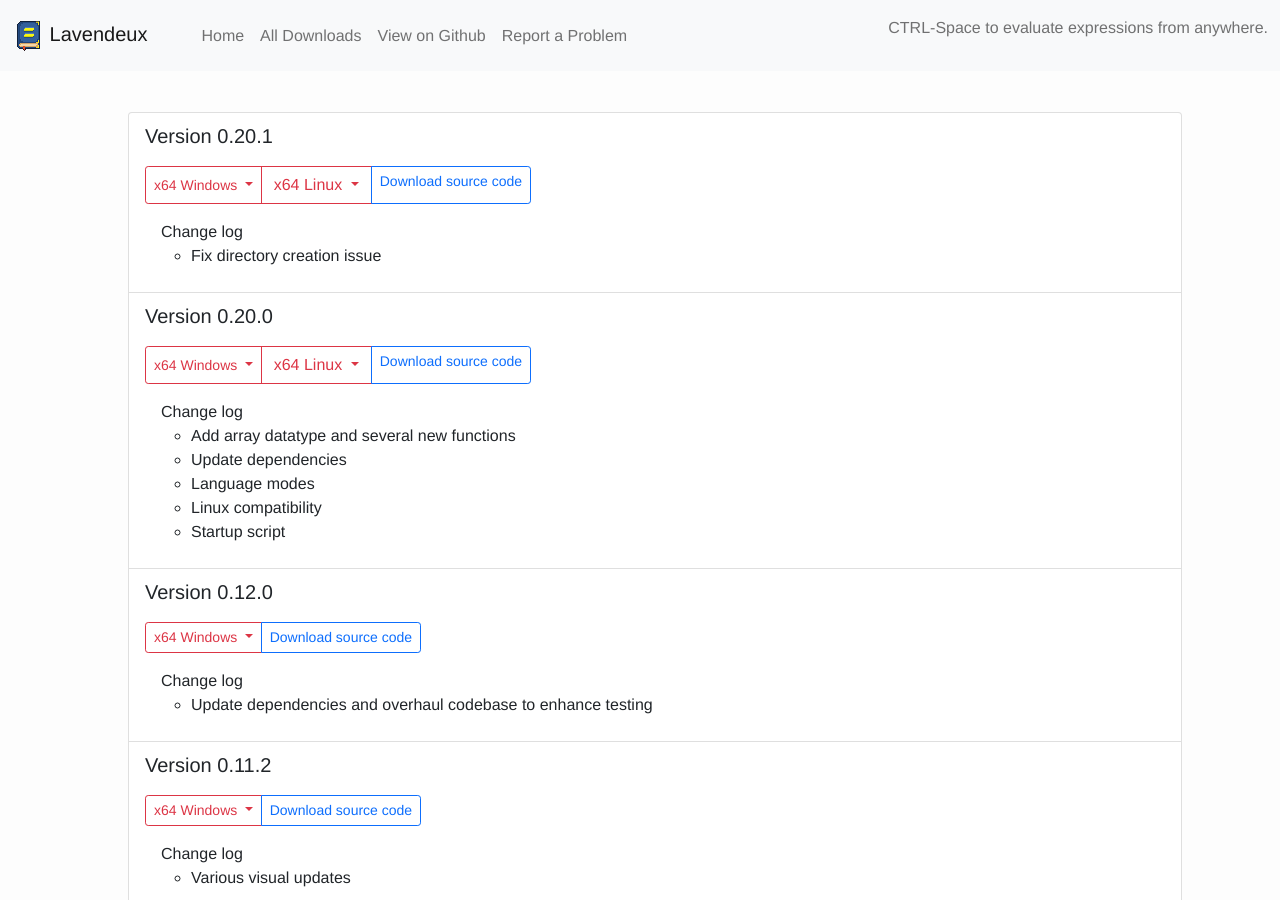
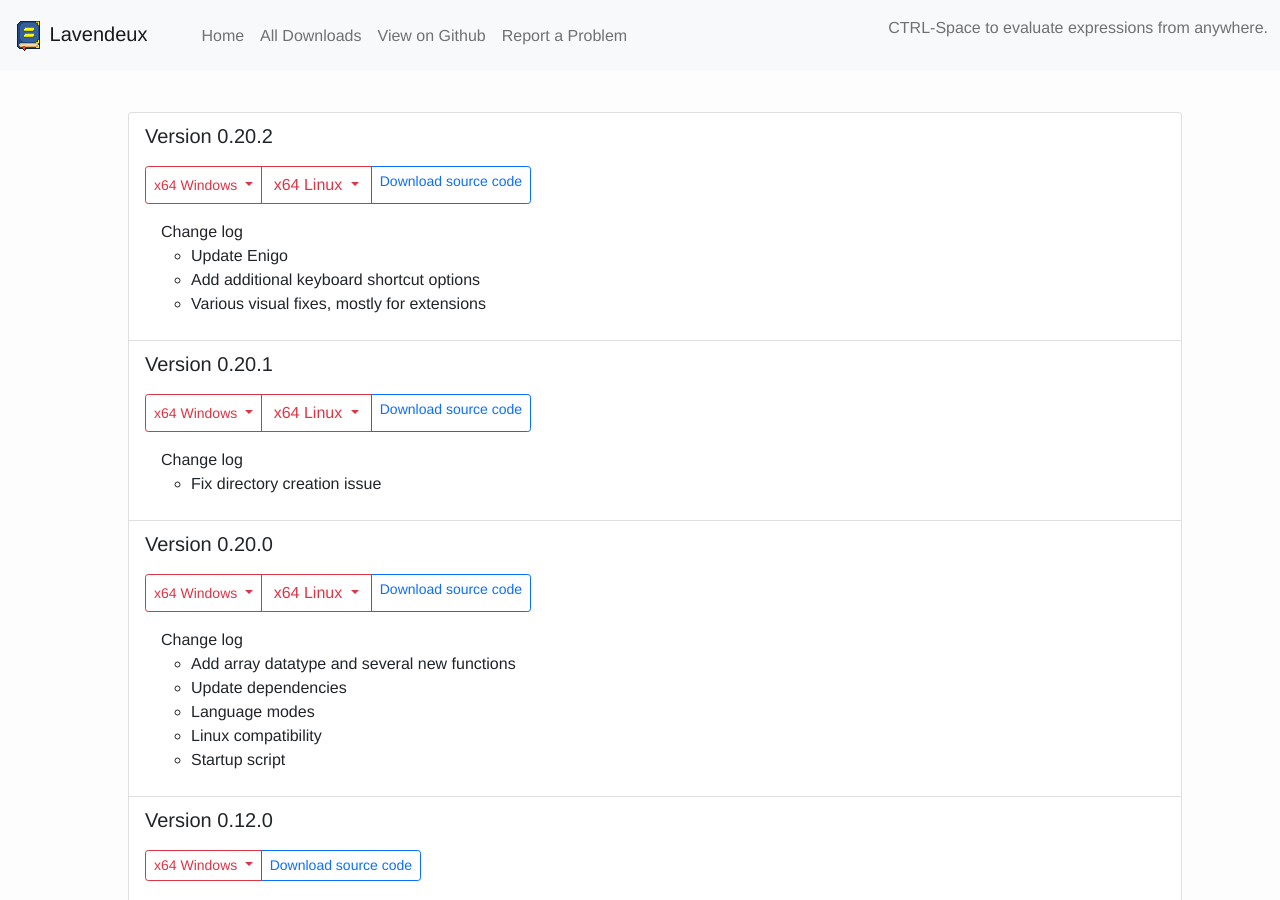
Before and after one commit to rscarson/rscarson.github.io, a Jekyll site: the page built from downloads.html, in a window 1280 px wide and 900 px high. Built offline with Jekyll 4.4.1, drawn with Linux system fonts in a browser that asks for light colours.

Commit message:
new release

```diff
--- a/_data/releases.json
+++ b/_data/releases.json
@@ -1,4 +1,21 @@
 [
+	{
+		"name": "0.20.2",
+		"changelog": [
+			"Update Enigo",
+			"Add additional keyboard shortcut options",
+			"Various visual fixes, mostly for extensions"
+		],
+		"downloads": {
+			"win_install": "https://github.com/rscarson/Lavendeux/releases/download/v0.20.2/lavendeux_0.20.2_x64_en-US.msi.zip",
+			"win_zip": "https://github.com/rscarson/Lavendeux/releases/download/v0.20.2/lavendeux.exe",
+			"linux_deb": "https://github.com/rscarson/Lavendeux/releases/download/v0.20.2/lavendeux_0.20.2_amd64.deb.zip",
+			"linux_appimage": "https://github.com/rscarson/Lavendeux/releases/download/v0.20.2/lavendeux_0.20.2_amd64.appimage.zip",
+			"github": "https://github.com/rscarson/Lavendeux/releases/tag/v0.20.2",
+			"source": "https://github.com/rscarson/Lavendeux/archive/v0.20.2.tar.gz"
+		}
+	},
+
 	{
 		"name": "0.20.1",
 		"changelog": [
--- a/js/formatter/samples.json
+++ b/js/formatter/samples.json
@@ -240,7 +240,7 @@
                 "* It must return an object similar to the one below.",
                 "* @returns Object",
                 "*/",
-                "function extension() }",
+                "function extension() {",
                 "    return {",
                 "        name: \"Extension Name\",",
                 "        author: \"Author's name\",",
@@ -250,7 +250,7 @@
                 "            \"callable_name\": \"js_function_name\"",
                 "        },",
                 "        ",
-                "        decorator: {",
+                "        decorators: {",
                 "            \"callable_name\": \"js_decorator_name\"",
                 "        },",
                 "    }",
@@ -262,7 +262,7 @@
                 "* It must also return an object of that kind, or throw an exception",
                 "* @returns Object",
                 "*/",
-                "function js_function_name(args) }",
+                "function js_function_name(args) {",
                 "    return {",
                 "        \"Integer\": 5,",
                 "    };",
```
